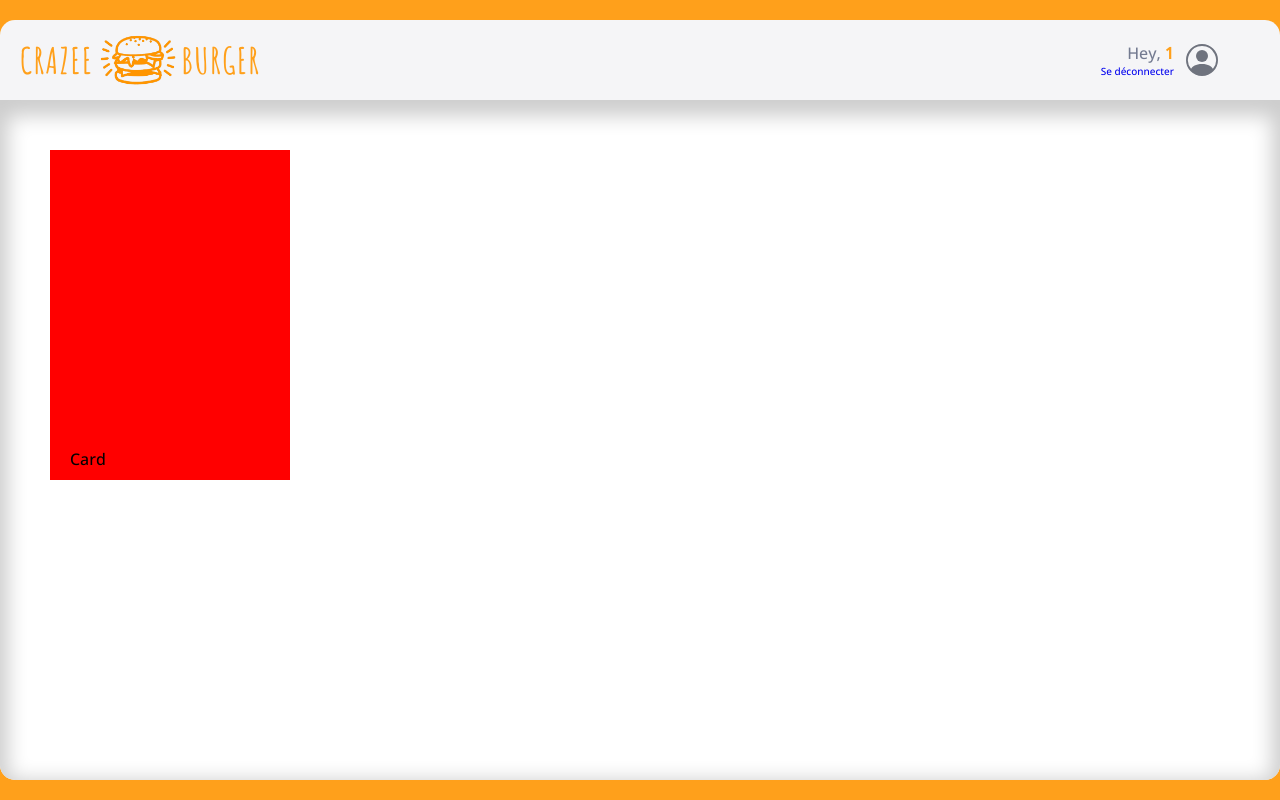
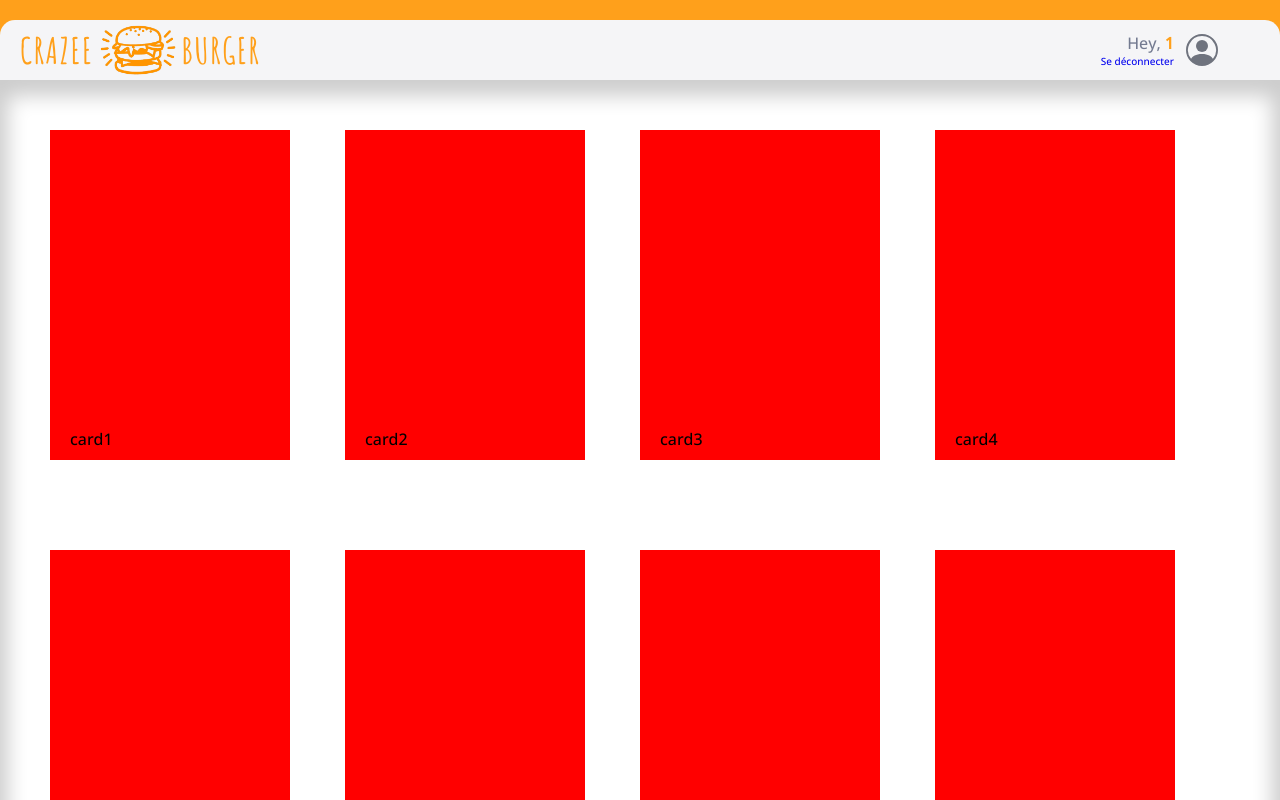
Before and after one commit to MatVD/crazee-burger, a React (Vite) app: page /order/1 in a window 1280 px wide. Shown: the top 800 px of the page. Built offline with nearby package versions, Linux system fonts and the light colour scheme.

Commit message:
F05: ORDER > ProductCard >Layout > Firsts tests with display grid

```diff
--- a/src/components/pages/order/Main.jsx
+++ b/src/components/pages/order/Main.jsx
@@ -5,7 +5,14 @@ import { theme } from "../../../assets/theme/index";
 export const Main = () => {
   return (
     <MainStyled>
-      <Card className='card1' />
+      <Card className='card1' name='card1' />
+      <Card className='card2' name='card2' />
+      <Card className='card3' name='card3' />
+      <Card className='card4' name='card4' />
+      <Card className='card5' name='card5' />
+      <Card className='car6d' name='card6' />
+      <Card className='ca7rd' name='card7' />
+      <Card className='c8ard' name='card8' />
     </MainStyled>
   );
 };
@@ -17,4 +24,9 @@ const MainStyled = styled.div`
   background: ${theme.colors.white};
   padding: 50px 50px 150px;
 
+  display: grid;
+  grid-template-rows: 50% 50%;
+  grid-template-columns: repeat(4, 25%);
+  grid-row-gap: 60px;
+
 `;
--- a/src/components/reusable-ui/Card.jsx
+++ b/src/components/reusable-ui/Card.jsx
@@ -1,7 +1,7 @@
 import { styled } from "styled-components";
 
-export const Card = () => {
-  return <CardStyled>Card</CardStyled>;
+export const Card = ({ name }) => {
+  return <CardStyled>{name}</CardStyled>;
 };
 
 const CardStyled = styled.div`
@@ -15,7 +15,5 @@ const CardStyled = styled.div`
   gap: 15px;
   padding: 50px 20px 10px 20px;
 
-
-
   background-color: red;
 `;
```
